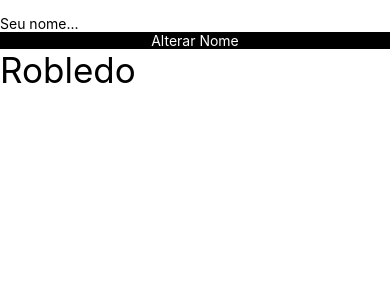
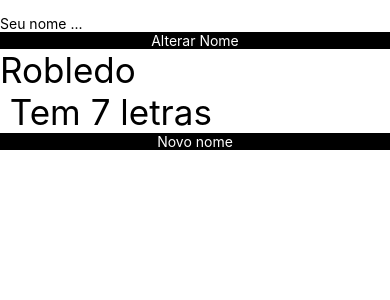
Before and after one commit to robledocastro/curso-react-native, a React Native app: screen / in a window 390 px wide. Shown: the top 300 px of the page. Built offline with nearby package versions, Linux system fonts and the light colour scheme.

Commit message:
Api useEffect, useMemo e useRef

```diff
--- a/App.js
+++ b/App.js
@@ -1,4 +1,4 @@
-import React, {useState, useEffect} from 'react';
+import React, {useState, useEffect, useMemo, useRef} from 'react';
 import AsyncStorage from '@react-native-async-storage/async-storage';
 import { View, Text, StyleSheet, TouchableOpacity, TextInput } from 'react-native';
 
@@ -6,6 +6,7 @@ export default function App(){
 
   const [nome, setNome] = useState('Robledo');
   const [input, setInput] = useState('');
+  const nomeInput = useRef(null);
 
   //Component DidMount
   useEffect(()=>{
@@ -40,19 +41,37 @@ export default function App(){
     setInput('');
   }
 
+  function novoNome(){
+    nomeInput.current.focus();
+  }
+
+  const letrasNome = useMemo(()=> {
+    console.log('Mudou letra');
+    return nome.length;
+  }, [nome]);
+
+
   return(
     <View style={styles.container}>
 
       <TextInput
-        placeholder='Seu nome...'
+        placeholder='Seu nome ...'
         value={input}
         onChangeText={(texto)=> setInput(texto) }
+        ref={nomeInput}
       />
       <TouchableOpacity style={styles.btn} onPress={alteraNome}>
         <Text style={styles.btnText}>Alterar Nome</Text>
       </TouchableOpacity>
 
       <Text style={styles.texto}>{nome}</Text>
+
+      <Text style={styles.texto}> Tem {letrasNome} letras</Text>
+
+      <TouchableOpacity style={styles.btn} onPress={novoNome}>
+        <Text style={styles.btnText}>Novo nome</Text>
+      </TouchableOpacity>
+
     </View>
   );
 }
```
